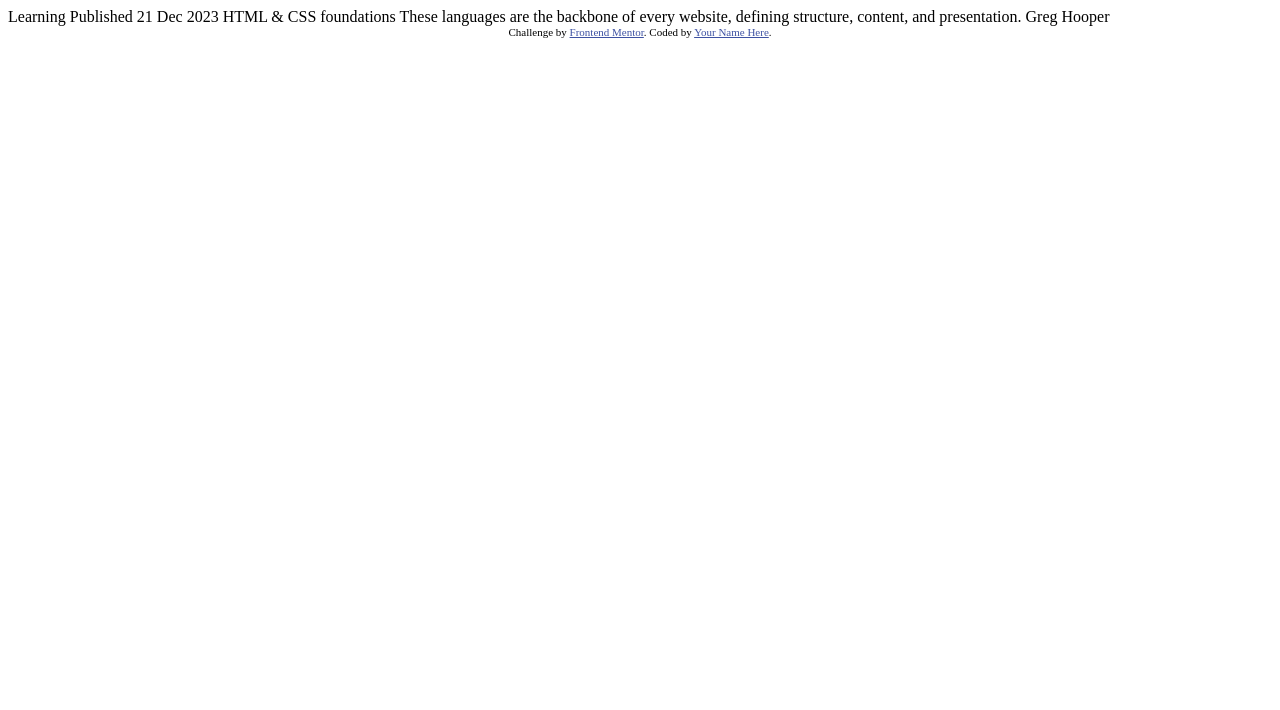
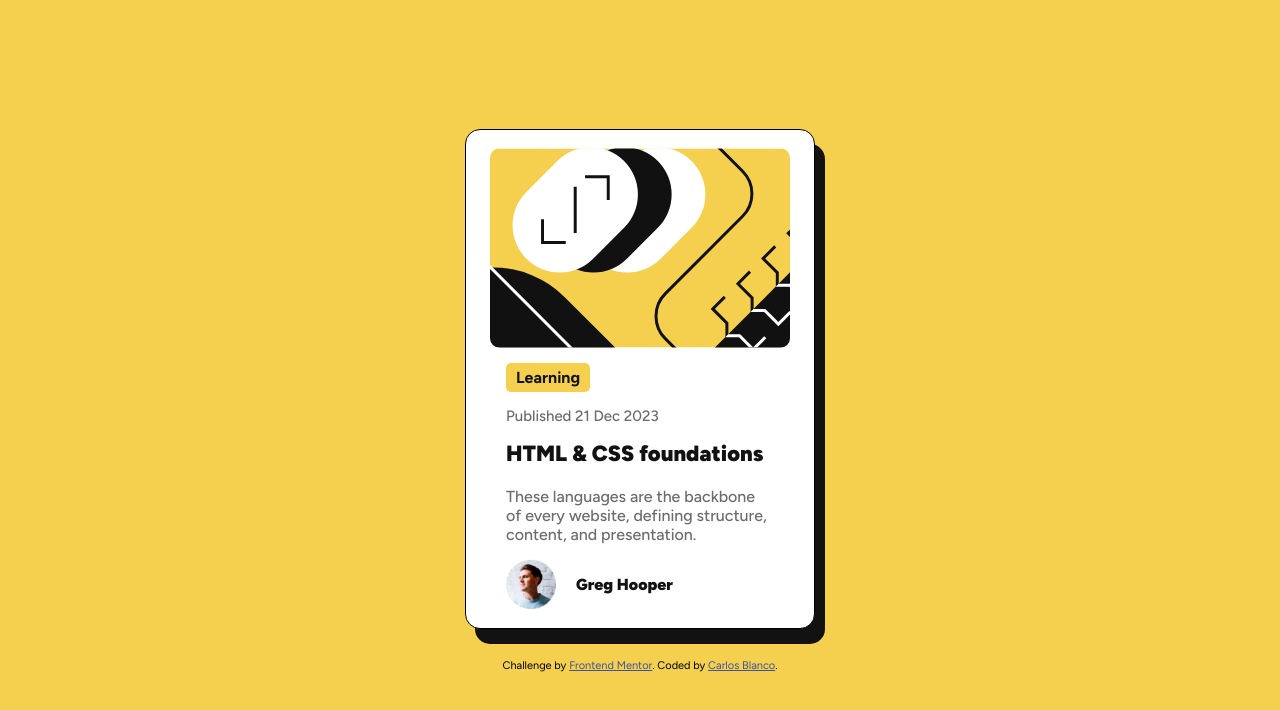
Before and after one commit to learnfullstack-carlos/Blog-preview-card, a plain HTML site: page index.html in a window 1280 px wide. Drawn offline with Linux system fonts and the light colour scheme.

Commit message:
Finish project

```diff
--- a/index.html
+++ b/index.html
@@ -1,34 +1,71 @@
 <!DOCTYPE html>
 <html lang="en">
     <head>
-  <meta charset="UTF-8">
-  <meta name="viewport" content="width=device-width, initial-scale=1.0"> <!-- displays site properly based on user's device -->
+        <meta charset="UTF-8" />
+        <meta name="viewport" content="width=device-width, initial-scale=1.0" />
+        <!-- displays site properly based on user's device -->
 
-  <link rel="icon" type="image/png" sizes="32x32" href="./assets/images/favicon-32x32.png">
+        <link
+            rel="icon"
+            type="image/png"
+            sizes="32x32"
+            href="./assets/images/favicon-32x32.png"
+        />
 
         <title>Frontend Mentor | Blog preview card</title>
 
         <!-- Feel free to remove these styles or customise in your own stylesheet 👍 -->
         <style>
-    .attribution { font-size: 11px; text-align: center; }
-    .attribution a { color: hsl(228, 45%, 44%); }
+            .attribution {
+                font-size: 11px;
+                text-align: center;
+            }
+            .attribution a {
+                color: hsl(228, 45%, 44%);
+            }
         </style>
+
+        <link rel="stylesheet" href="./styles/index.css" />
     </head>
     <body>
+        <main class="card">
+            <figure class="photo-article">
+                <img
+                    src="./assets/images/illustration-article.svg"
+                    alt="illustration article"
+                />
+            </figure>
 
-  Learning
+            <section class="info-card">
+                <div class="status">Learning</div>
+                <p class="date">Published 21 Dec 2023</p>
 
-  Published 21 Dec 2023
+                <div class="contain">
+                    <h1 class="title">HTML & CSS foundations</h1>
+                    <p class="description">
+                        These languages are the backbone of every website,
+                        defining structure, content, and presentation.
+                    </p>
+                </div>
 
-  HTML & CSS foundations
-
-  These languages are the backbone of every website, defining structure, content, and presentation.
-
-  Greg Hooper
+                <div class="profile">
+                    <img
+                        src="./assets/images/image-avatar.webp"
+                        alt="user profile"
+                        class="picture"
+                    />
+                    <p class="name-profile">Greg Hooper</p>
+                </div>
+            </section>
+        </main>
 
         <div class="attribution">
-    Challenge by <a href="https://www.frontendmentor.io?ref=challenge" target="_blank">Frontend Mentor</a>.
-    Coded by <a href="#">Your Name Here</a>.
+            Challenge by
+            <a
+                href="https://www.frontendmentor.io?ref=challenge"
+                target="_blank"
+                >Frontend Mentor</a
+            >. Coded by <a href="https://www.frontendmentor.io/profile/learnfullstack-carlos">Carlos Blanco</a>.
         </div>
     </body>
 </html>
--- /dev/null
+++ b/styles/index.css
@@ -0,0 +1,115 @@
+@import url('https://fonts.googleapis.com/css2?family=Figtree:ital,wght@0,300..900;1,300..900&family=Outfit:wght@700&family=Roboto:wght@100;400;700&display=swap');
+
+* {
+    margin: 0;
+    padding: 0;
+    box-sizing: border-box;
+}
+
+body,
+html {
+    height: 100%;
+    width: 100%;
+    background-color: hsl(47, 88%, 63%);
+    font-size: 16px;
+    font-family: "Figtree", sans-serif;
+    font-optical-sizing: auto;
+
+    display: flex;
+    flex-direction: column;
+    justify-content: center;
+    align-items: center;
+    gap: 30px;
+}
+
+.card {
+    width: 350px;
+    height: 500px;
+    display: flex;
+    flex-direction: column;
+    justify-content: center;
+    align-items: center;
+    gap: 15px;
+
+    background-color: hsl(0, 0%, 100%);
+    padding: 10px 40px;
+    border: 1px solid black;
+    border-radius: 15px;
+    box-shadow: 10px 15px hsl(0, 0%, 7%);
+}
+
+.status {
+    background-color: hsl(47, 88%, 63%);
+    display: block;
+    width: fit-content;
+    padding: 5px 10px;
+    text-align: center;
+    font-weight: bold;
+    border-radius: 5px;
+    color: hsl(0, 0%, 7%);
+}
+
+
+.date {
+    font-size: 15px;
+    color: hsl(0, 0%, 42%);
+    font-weight: 500;
+}
+
+.contain {
+    display: flex;
+    flex-direction: column;
+    gap: 20px;
+}
+
+.title {
+    font-size: 22px;
+    font-weight: 950;
+    color: hsl(0, 0%, 7%);
+}
+
+.title:hover {
+    color: hsl(47, 88%, 63%);
+    cursor: pointer;
+}
+
+.description {
+    color: hsl(0, 0%, 42%);
+    font-weight: 500;
+}
+
+
+.profile {
+    display: flex;
+    flex-direction: row;
+    align-items: center;
+    justify-content: flex-start;
+    gap: 20px;
+}
+
+.name-profile {
+    color: hsl(0, 0%, 7%);
+    font-weight: 950;
+}
+
+.picture {
+    width: 50px;
+}
+
+.photo-article {
+    height: 200px;
+    display: flex;
+    width: 300px;
+}
+
+.photo-article img {
+    width: 100%;
+    object-fit: cover;
+    border-radius: 10px;
+}
+
+.info-card {
+    display: flex;
+    flex-direction: column;
+    gap: 15px;
+}
```
Lines whose indentation alone changed are shown as unchanged.
